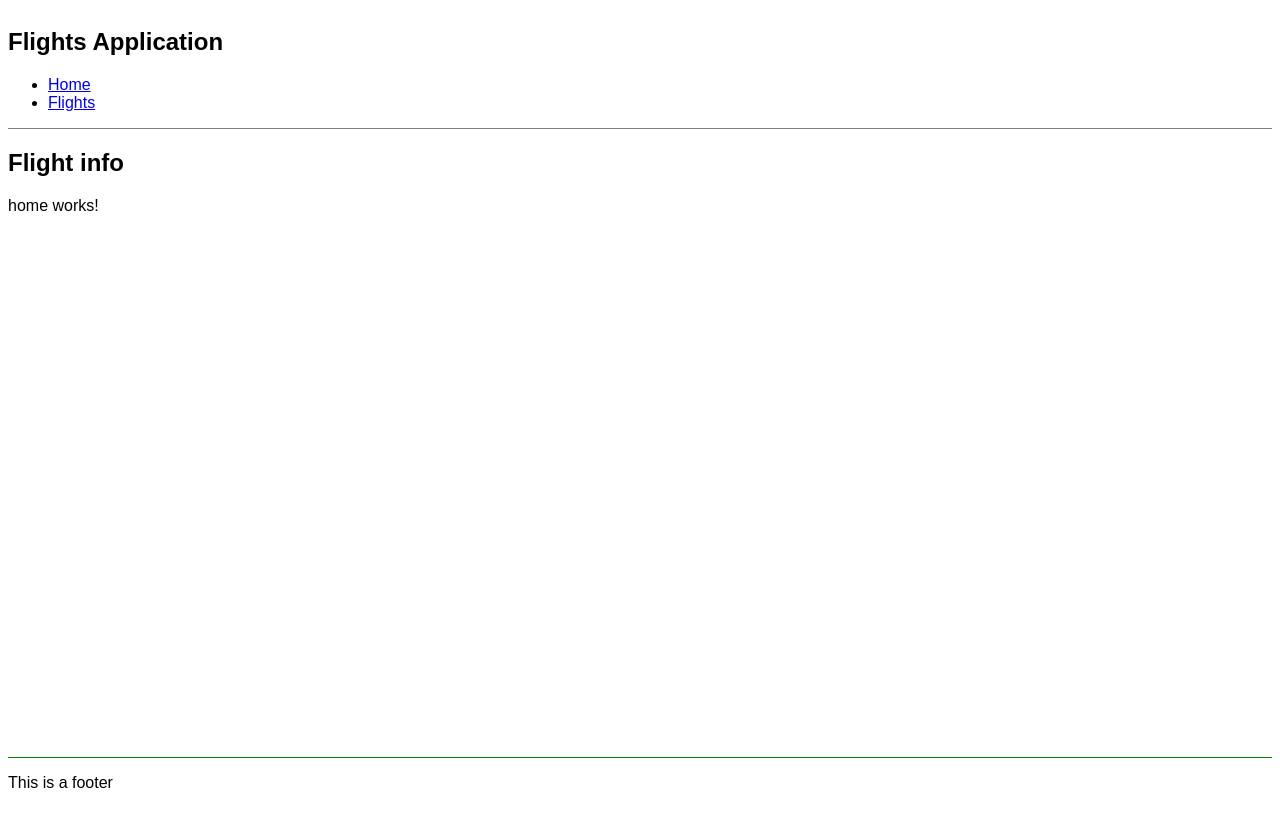
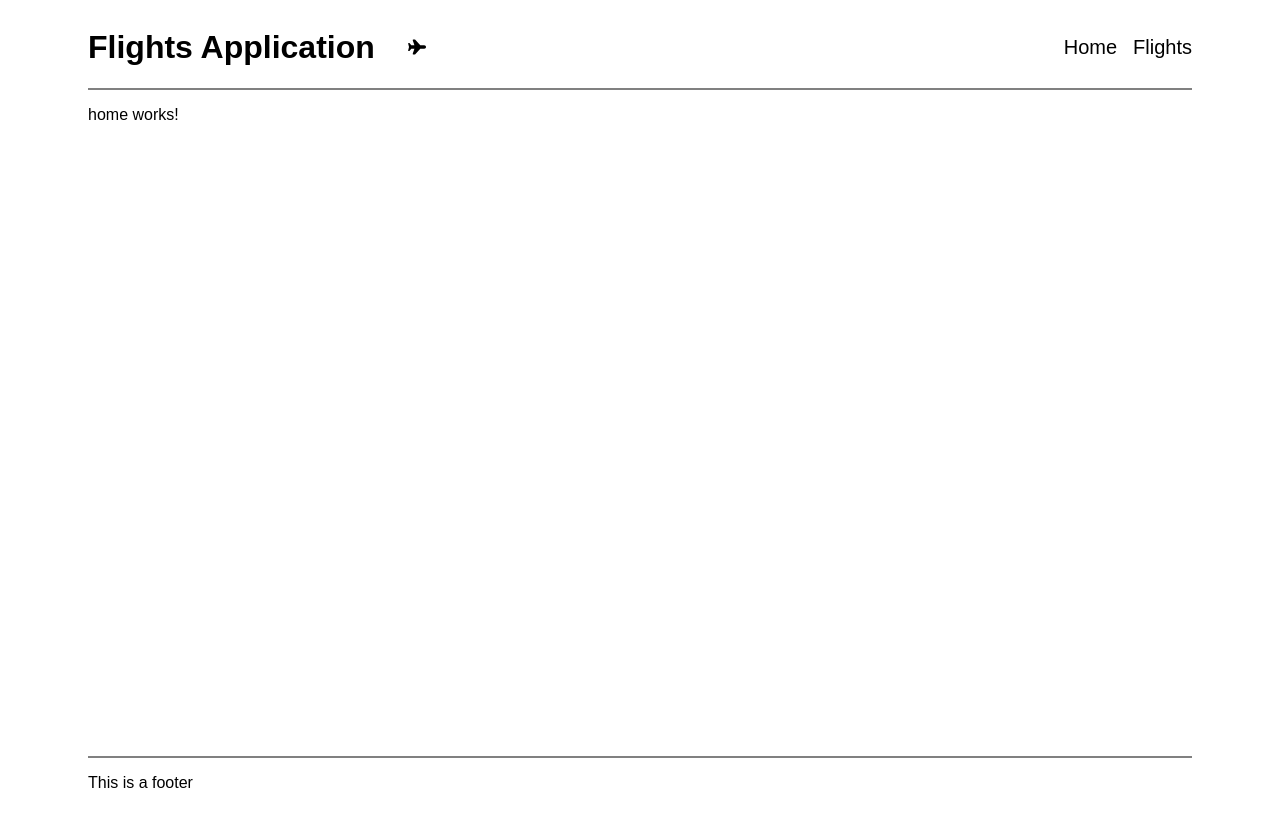
Before and after one commit to fridanordenlow/angular-data-project, an Angular app: page / in a window 1280 px wide. Built offline with nearby package versions, Linux system fonts and the light colour scheme.

Commit message:
update header

```diff
--- a/src/app/app.component.html
+++ b/src/app/app.component.html
@@ -1,20 +1,20 @@
 <div class="app">
   <header>
-    <section>
+    <span class="title-wrapper">
       <h1>Flights Application</h1>
-    </section>
+      <fa-icon [icon]="faPlane" />
+    </span>
     <nav>
-      <ul>
-        <li><a [routerLink]="'/'">Home</a></li>
-        <li><a [routerLink]="'flights'">Flights</a></li>
-      </ul>
+      <a [routerLink]="'/'">Home</a>
+      <a [routerLink]="'flights'">Flights</a>
     </nav>
   </header>
 
   <main>
-    <h2>Flight info</h2>
     <router-outlet></router-outlet>
   </main>
 
-  <footer><p>This is a footer</p></footer>
+  <footer>
+    <p>This is a footer</p>
+  </footer>
 </div>
--- a/src/app/app.component.scss
+++ b/src/app/app.component.scss
@@ -2,12 +2,40 @@
   height: 100vh;
   display: grid;
   grid-template-rows: auto 1fr auto;
+  margin: 0 5rem;
 
   header {
-    border-bottom: 1px solid gray;
+    display: flex;
+    align-items: center;
+    justify-content: space-between;
+    border-bottom: 2px solid gray;
+
+    .title-wrapper {
+      display: flex;
+      align-items: center;
+      gap: 2rem;
+    }
+
+    nav {
+      display: flex;
+      gap: 1rem;
+
+      a {
+        font-size: 20px;
+        color: black;
+        text-decoration: none;
+
+        &:visited {
+          color: black;
+        }
+        &:hover {
+          text-decoration: underline;
+        }
+      }
+    }
   }
 
   footer {
-    border-top: 1px solid green;
+    border-top: 2px solid gray;
   }
 }
--- a/src/app/app.component.ts
+++ b/src/app/app.component.ts
@@ -1,13 +1,23 @@
 import { CommonModule } from '@angular/common';
 import { Component } from '@angular/core';
 import { RouterLink, RouterModule, RouterOutlet } from '@angular/router';
+import { FontAwesomeModule } from '@fortawesome/angular-fontawesome';
+import { faPlane } from '@fortawesome/free-solid-svg-icons';
 
 @Component({
   selector: 'app-root',
-  imports: [RouterOutlet, RouterLink, CommonModule, RouterModule],
+  imports: [
+    RouterOutlet,
+    RouterLink,
+    CommonModule,
+    RouterModule,
+    FontAwesomeModule,
+  ],
   templateUrl: './app.component.html',
   styleUrl: './app.component.scss',
 })
 export class AppComponent {
   title = 'mock-project';
+
+  faPlane = faPlane;
 }
```
